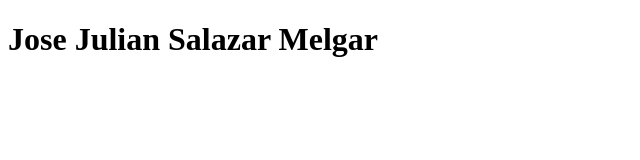
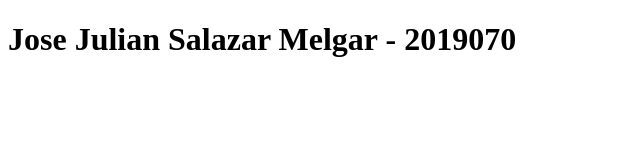
Before and after one commit to JoseBearPlay/IN5AV, a plain HTML site: page index.html in a window 1280 px wide. Shown: the whole page, without its empty margins (0-640 px from the left). Drawn offline with Linux system fonts and the light colour scheme.

Commit message:
Se agrego el numero de carné

```diff
--- a/index.html
+++ b/index.html
@@ -6,6 +6,6 @@
     <title>Primera pagina con git</title>
 </head>
 <body>
-    <h1>Jose Julian Salazar Melgar</h1>
+    <h1>Jose Julian Salazar Melgar - 2019070</h1>
 </body>
 </html>
```
